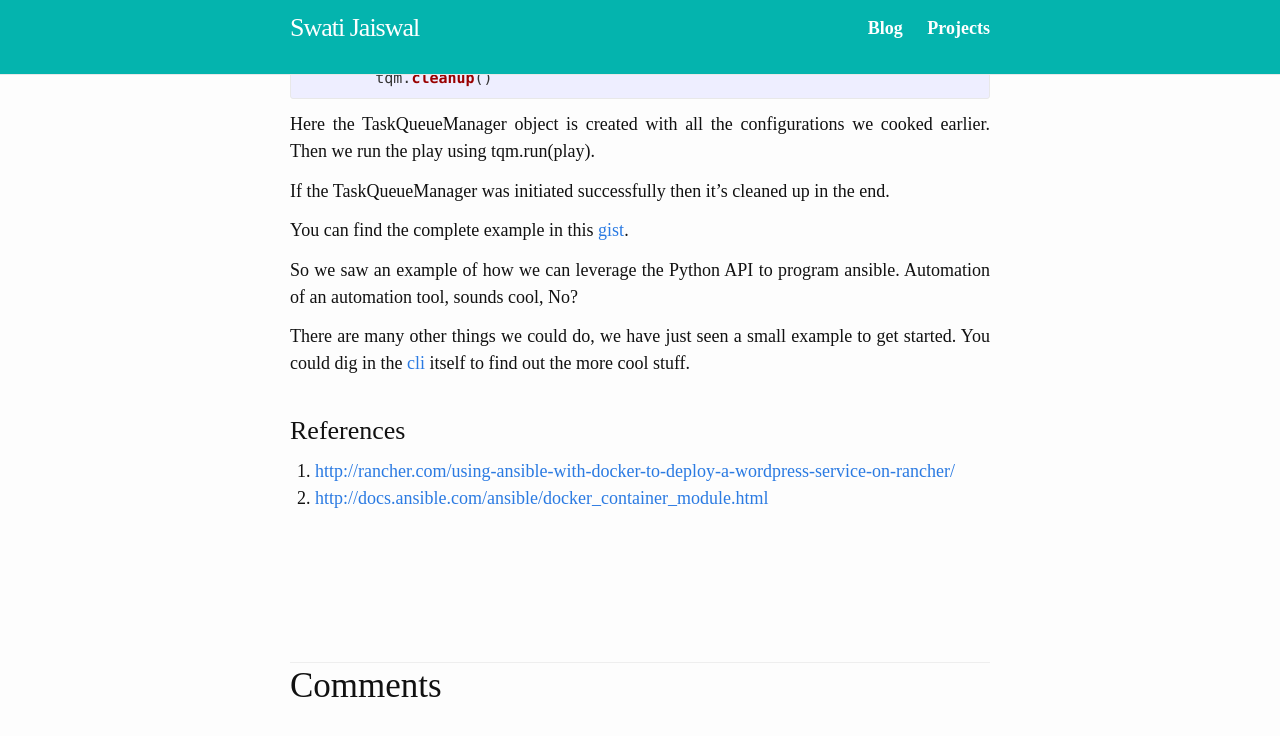
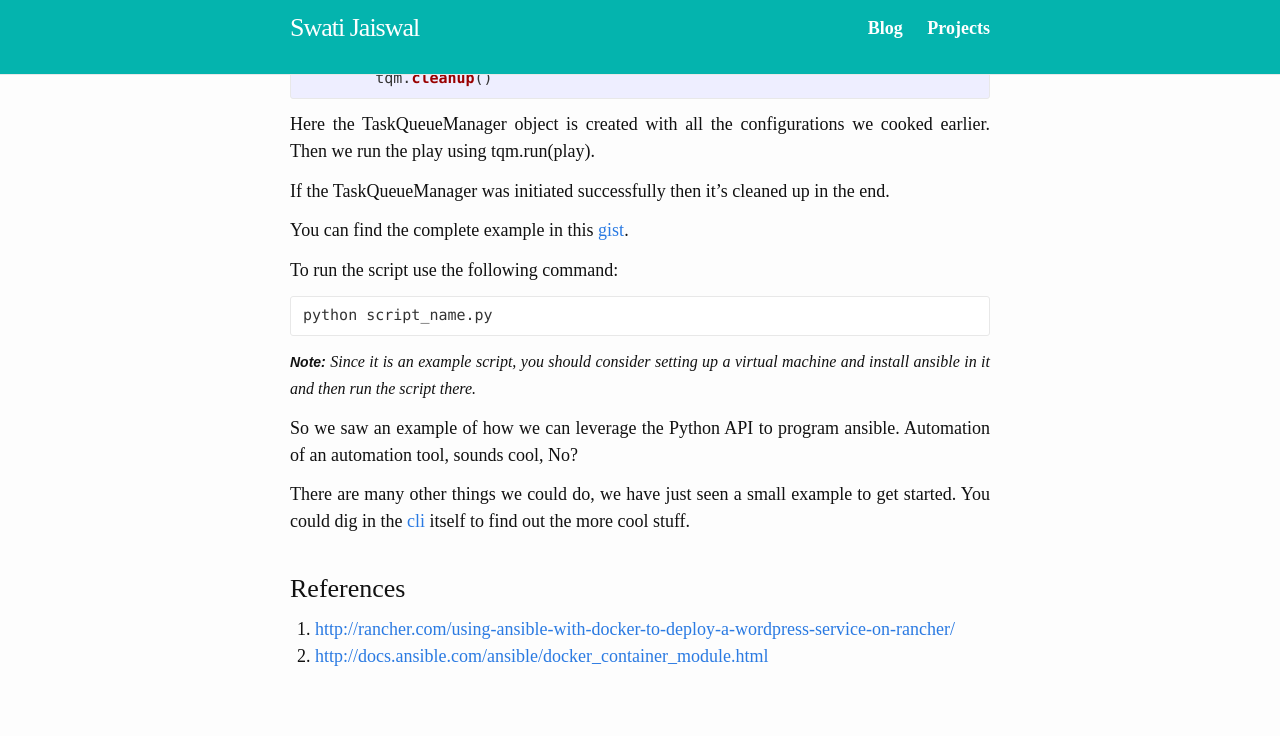
Before and after one commit to curioswati-zz/curioswati.github.io, a Jekyll site: the page built from _posts/2016-06-13-programmatic-ansible-with-python.md, in a window 1280 px wide and 900 px high, scrolled down 3939 px, cut to the strip 0-742 px from the top of the window. Shown: the top 736 px of the strip. Built offline with Jekyll 4.4.1, drawn with Linux system fonts in a browser that asks for light colours; some of the changed text lies outside the part shown.

Commit message:
updates post

```diff
--- a/_posts/2016-06-13-programmatic-ansible-with-python.md
+++ b/_posts/2016-06-13-programmatic-ansible-with-python.md
@@ -15,7 +15,7 @@ This API enables us to use Ansible programmatically through Python.
 
 The play will be able to install docker and run a container in a Debian based machine.
 
-So let’s begin!
+So let’s begin! (make sure you have ansible installed).
 <br>
 <br>
 
@@ -186,6 +186,17 @@ If the TaskQueueManager was initiated successfully then it’s cleaned up in the
 
 You can find the complete example in this [gist](https://gist.github.com/curioswati/55843fac0e0d251202006b68d756e245).
 
+To run the script use the following command:
+
+    python script_name.py
+
+<p>
+<font size="3px">
+<i><b>Note:</b>
+Since it is an example script, you should consider setting up a virtual machine and install ansible in it and then run the script there.</i>
+</font>
+</p>
+
 So we saw an example of how we can leverage the Python API to program ansible. Automation of an automation tool, sounds cool, No?
 
 There are many other things we could do, we have just seen a small example to get started. You could dig in the [cli](https://github.com/ansible/ansible/tree/devel/lib/ansible) itself to find out the more cool stuff.
```
